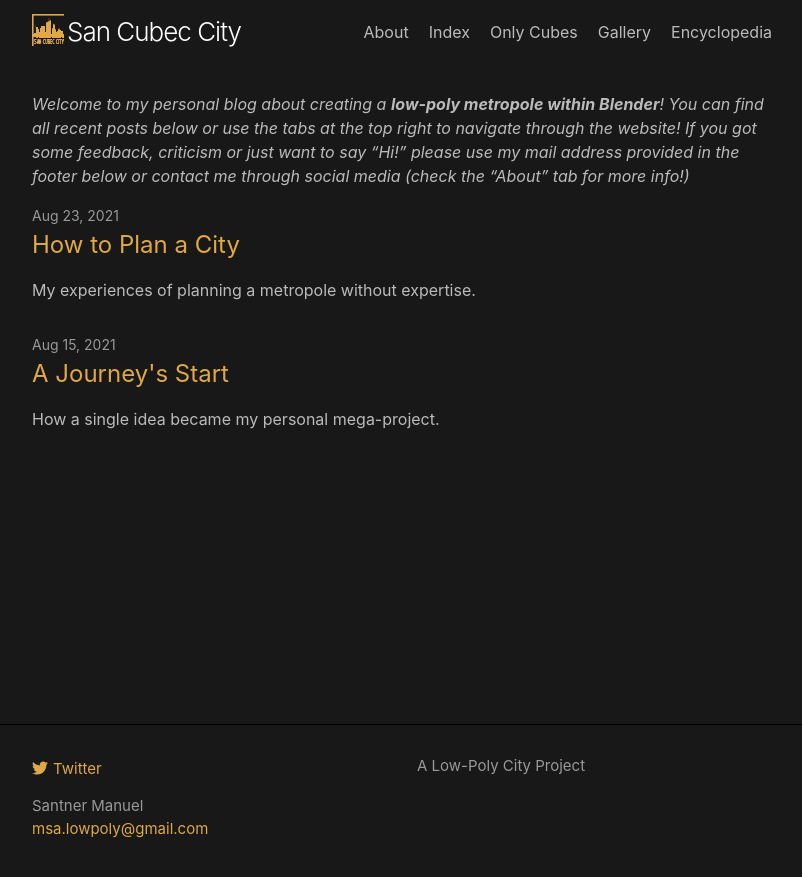
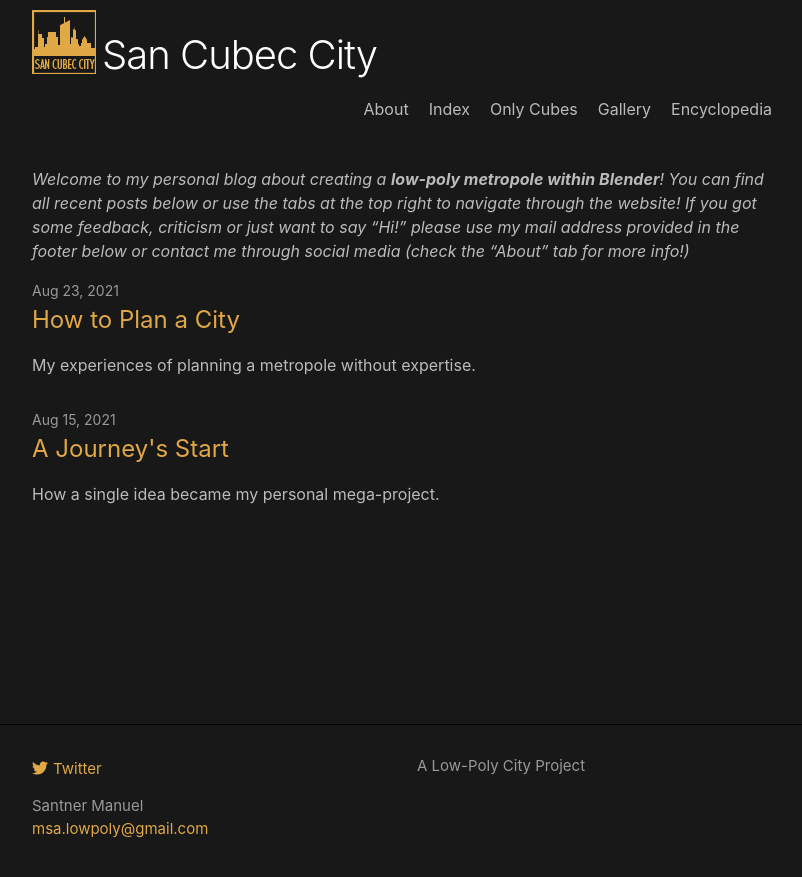
Before and after one commit to kant/san_cubec_blog, a Jekyll site: the page built from index.md, in a window 1280 px wide. Shown: the top 877 px of the page, without its empty margins (238-1040 px from the left). Built offline with Jekyll 4.4.1, drawn with Linux system fonts in a browser that asks for light colours.

Commit message:
adjust site title font size

```diff
--- a/_sass/minima/_layout.scss
+++ b/_sass/minima/_layout.scss
@@ -17,12 +17,12 @@
 	content: url("/san_cubec_blog/assets/images/home/san_cubec_logo.png");
 	display: inline-block;
 	position: relative;
-	width: 35px;
+	width: 70px;
 	top: 5px;
 }
 
 .site-title {
-  @include relative-font-size(1.625);
+  @include relative-font-size(2.5);
   font-weight: 300;
   letter-spacing: -1px;
   margin-bottom: 0;
```
Also changed, not shown: assets/images/home/san_cubec_logo.png.
